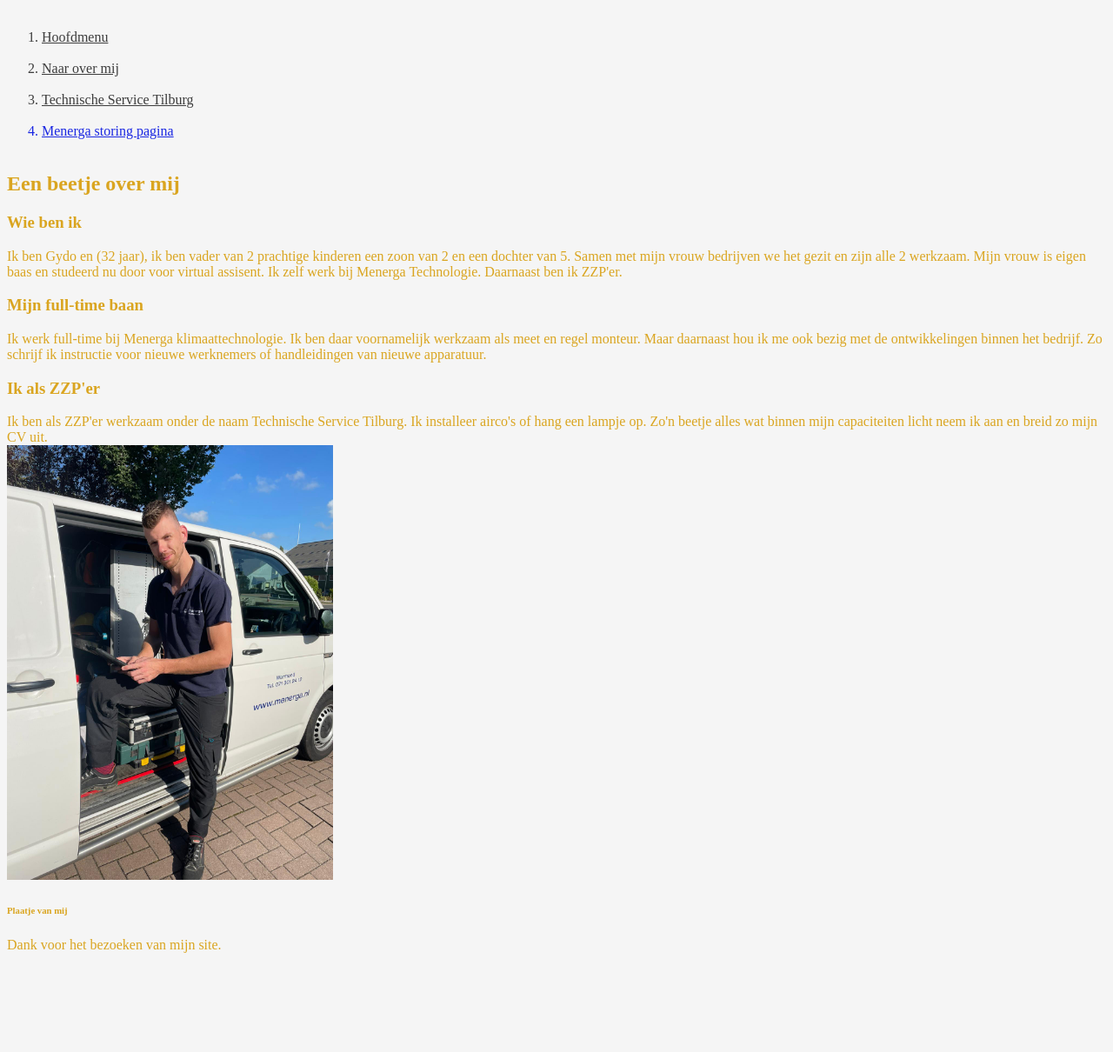
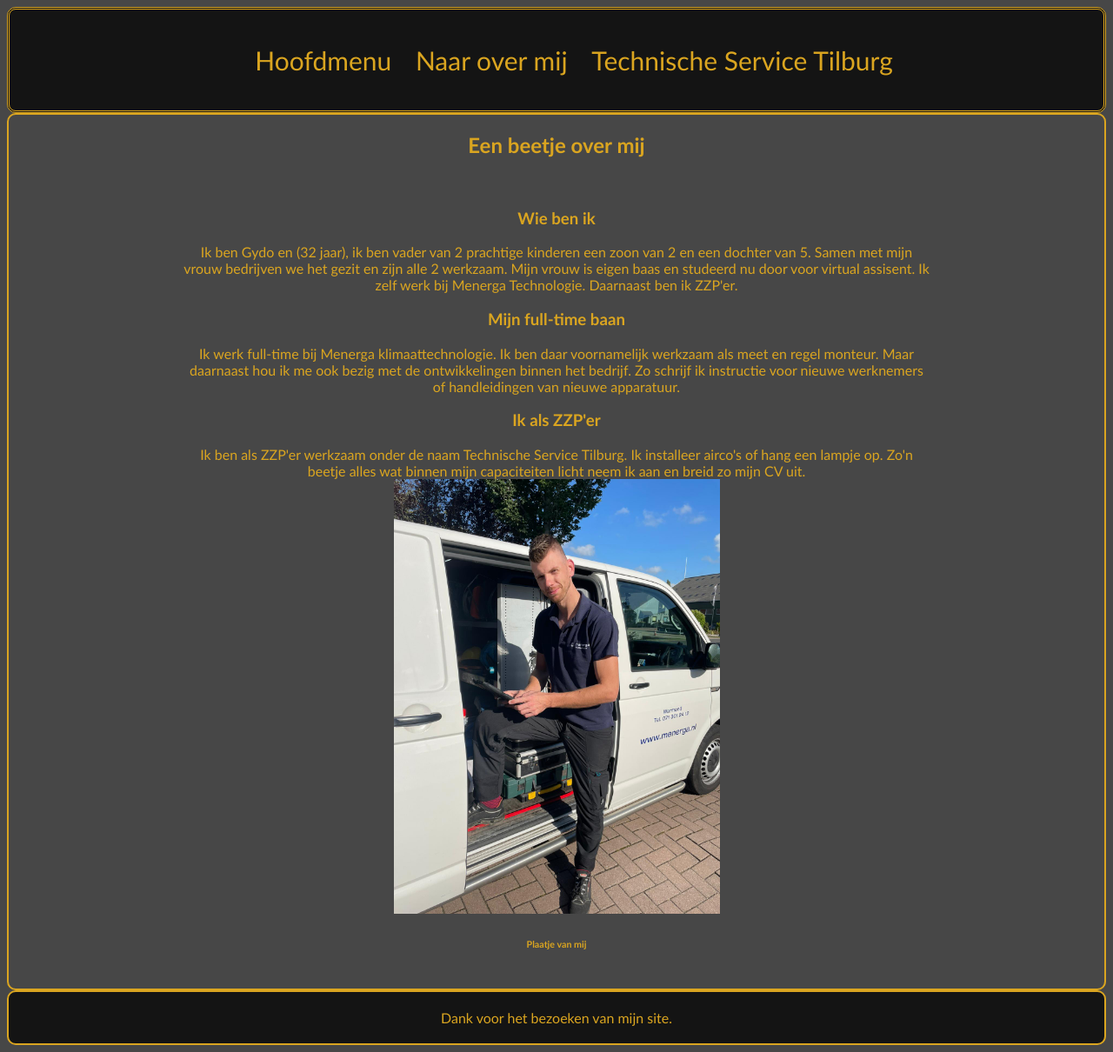
Before and after one commit to Gydo-013/Winc_Academy, a plain HTML site: page Opdracht 4 CSS Style sheet/about.html in a window 1280 px wide. Shown: the whole page at 87% size. Before the commit the page ends 1104 px from the top, so only its background shows below. Drawn offline with Linux system fonts and the light colour scheme.

Commit message:
Add files via upload
Opdracht CSS box model

```diff
--- a/Opdracht 4 CSS Style sheet/about.html
+++ b/Opdracht 4 CSS Style sheet/about.html
@@ -1,6 +1,7 @@
 <!DOCTYPE html>
 <html>
 <link rel="stylesheet" type="text/css" href="styles.css">
+
 
 <head>
     <!-- hier zet je de code in de head tags -->
@@ -8,7 +9,7 @@
 </head>
 
 <body>
-    <nav>
+    <nav class="navmen">
         <ol>
             <a href="index.html" class="nav">
                 <li>Hoofdmenu</li>
@@ -19,11 +20,10 @@
             <a href="Technische Service Tilburg.html" class="nav">
                 <li>Technische Service Tilburg</li>
             </a>
-            <a href="Menerga storing pagina.html" class="navmen">
-                <li>Menerga storing pagina</li>
-            </a>
         </ol>
     </nav>
+
+    <div class="box1">
 
         <header>
             <h2>Een beetje over mij</h2>
@@ -33,23 +33,28 @@
             <section>
                 <h3>Wie ben ik</h3>
                 Ik ben Gydo en (32 jaar), ik ben vader van 2 prachtige kinderen een zoon van 2 en een dochter van 5.
-            Samen met mijn vrouw bedrijven we het gezit en zijn alle 2 werkzaam. Mijn vrouw is eigen baas en studeerd nu
+                Samen met mijn vrouw bedrijven we het gezit en zijn alle 2 werkzaam. Mijn vrouw is eigen baas en
+                studeerd nu
                 door voor virtual assisent. Ik zelf werk bij Menerga Technologie.
                 Daarnaast ben ik ZZP'er.
             </section>
 
             <section>
                 <h3>Mijn full-time baan</h3>
-            Ik werk full-time bij Menerga klimaattechnologie. Ik ben daar voornamelijk werkzaam als meet en regel
+                Ik werk full-time bij Menerga klimaattechnologie. Ik ben daar voornamelijk werkzaam als meet en
+                regel
                 monteur.
-            Maar daarnaast hou ik me ook bezig met de ontwikkelingen binnen het bedrijf. Zo schrijf ik instructie voor
+                Maar daarnaast hou ik me ook bezig met de ontwikkelingen binnen het bedrijf. Zo schrijf ik
+                instructie
+                voor
                 nieuwe
                 werknemers of handleidingen van nieuwe apparatuur.
             </section>
 
             <section>
                 <h3>Ik als ZZP'er</h3>
-            Ik ben als ZZP'er werkzaam onder de naam Technische Service Tilburg. Ik installeer airco's of hang een
+                Ik ben als ZZP'er werkzaam onder de naam Technische Service Tilburg. Ik installeer airco's of hang
+                een
                 lampje op.
                 Zo'n beetje alles wat binnen mijn capaciteiten licht neem ik aan en breid zo mijn CV uit.
             </section>
@@ -59,8 +64,9 @@
             <h6>Plaatje van mij</h6>
 
         </main>
+    </div>
 
-    <footer>
+    <footer class="close">
         Dank voor het bezoeken van mijn site.
     </footer>
 
--- a/Opdracht 4 CSS Style sheet/styles.css
+++ b/Opdracht 4 CSS Style sheet/styles.css
@@ -1,30 +1,57 @@
+head{
+    font-family:'Gill Sans', 'Gill Sans MT', Calibri, 'Trebuchet MS', sans-serif;
+}
+
 body {
-    background-color: whitesmoke;
-    color: goldenrod;
-    width: fit-content;
+    background-color: rgb(71, 71, 71);
+    color: rgb(218, 165, 32);
+    font-family:'Gill Sans', 'Gill Sans MT', Calibri, 'Trebuchet MS', sans-serif;
+    text-align:center;
+}
 
+nav{
+    border-style:double;
+    border-radius:10px;
+    font-size:30px;
+    background-color: rgb(20, 20, 20);
+    margin:0px;
 
 }
 
-.nav {
-    background-color: rgb(51,51, 51);
-    color:rgb(61, 61, 61);
-    font-size:normal;
-    margin: 10%;
+.nav{
+    color: rgb(218, 165, 32);
+    text-decoration: none;
+    text-align:0%;
+    display:inline-flex;
 }
 
-.navmen {
-    background-color: rgb(51,51, 51);
-    color:rgb(26, 39, 226);
-    font-size:normal;
-    margin: 10%;
+li{
+    color:rgb(218, 165, 32);
+    padding: 10px;
+    list-style-type:none;
 }
 
-.black-border {
-    border: 2px solid black;
-    width: 73%;
+.box1 {
+    border: 2px solid;
+    border-radius:10px;
+    color: rgb(218 ,165 ,32);
+    width: center;
+    margin: 200px,
 }
 
+main{
+    padding: 50px;
+    padding: 20px 200px;
+}
 .links {
     margin:auto;
 }
+
+footer{
+    border: 2px solid;
+    border-color:rgb(218 ,165 ,32);
+    border-radius:10px;
+    background-color: rgb(20, 20, 20);
+    padding: 20px 200px;
+    font-family:'Gill Sans', 'Gill Sans MT', Calibri, 'Trebuchet MS', sans-serif;
+}
```
Also changed, not shown: Opdracht 4 CSS Style sheet/Technische Service Tilburg.html (+1 -4 lines), Opdracht 4 CSS Style sheet/index.html (+2 -4 lines). Lines whose indentation alone changed are shown as unchanged.
